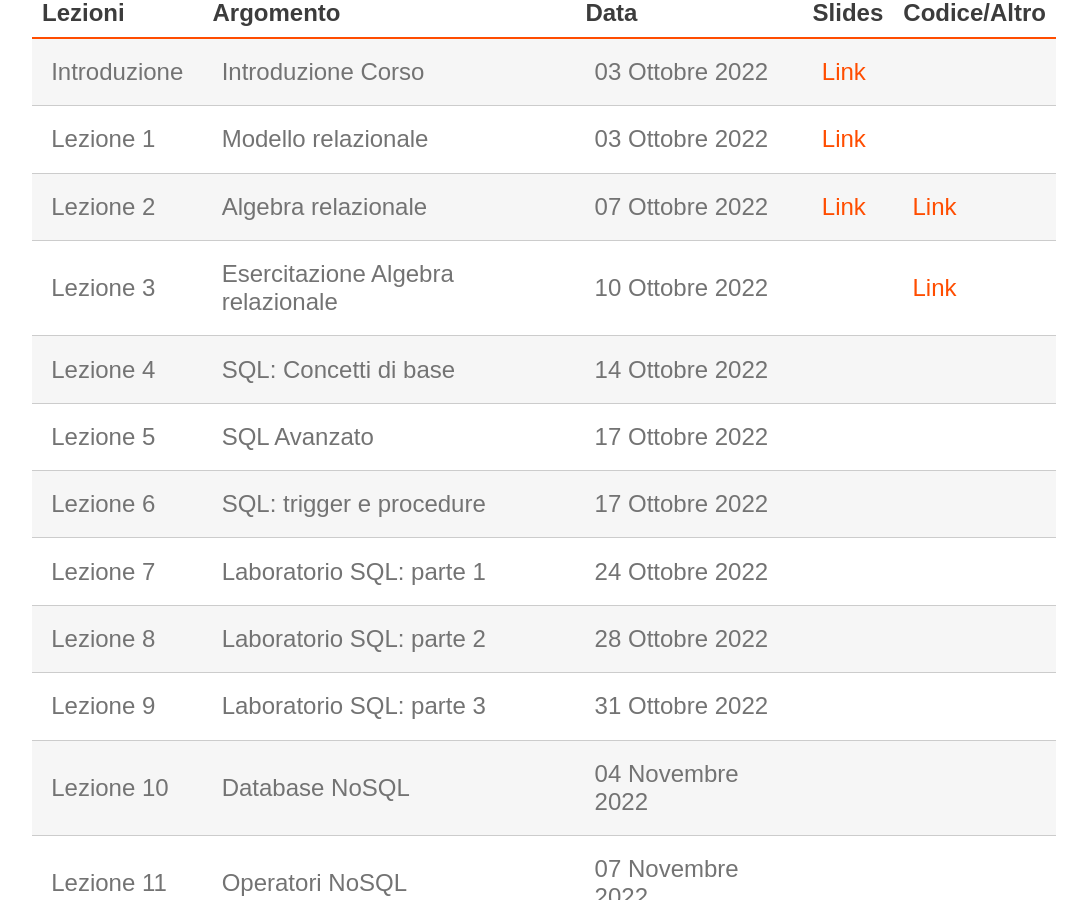
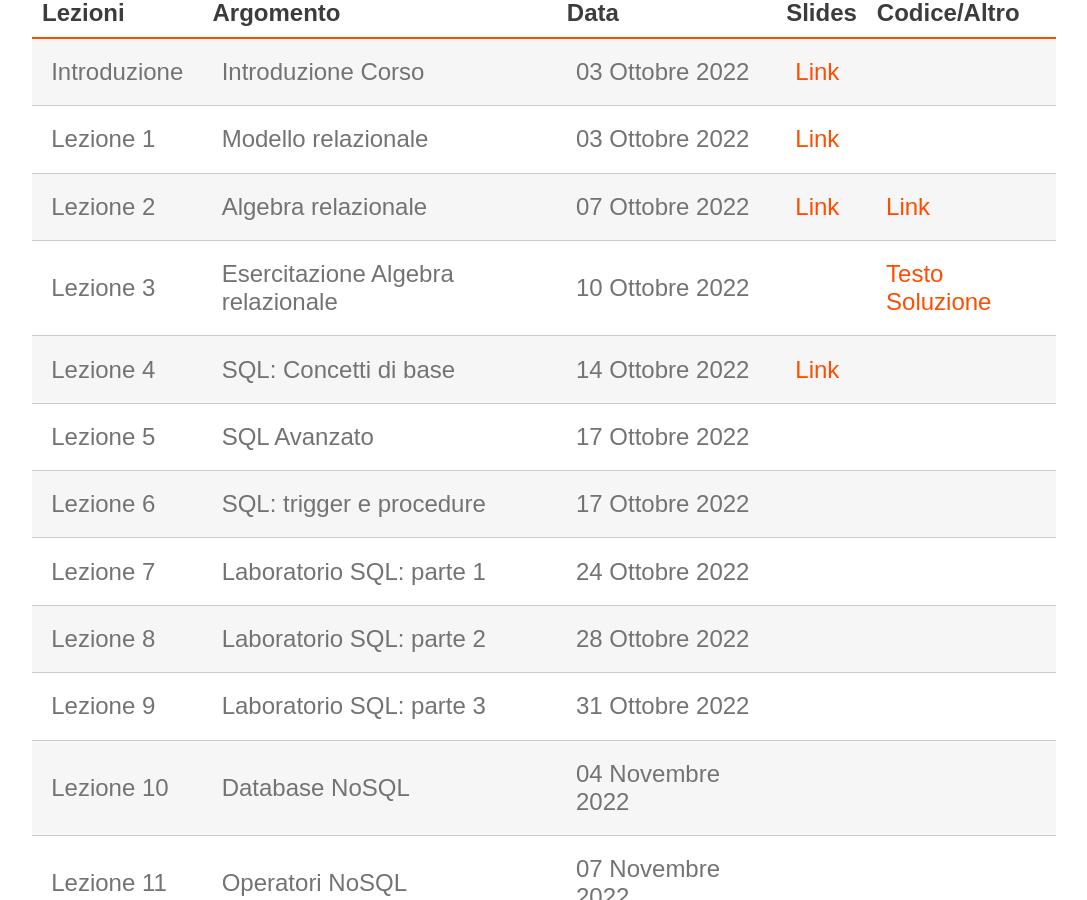
Before and after one commit to perceivelab/database-course, a Jekyll site: the page built from lezioni.md, in a window 1280 px wide and 900 px high, scrolled down 321 px. Shown: the whole window, without its empty margins (96-1183 px from the left). Built offline with Jekyll 4.4.1, drawn with Linux system fonts in a browser that asks for light colours; our own code applies the rules of GitHub Pages for plain Markdown files.

Commit message:
Update lezioni.md

```diff
--- a/lezioni.md
+++ b/lezioni.md
@@ -10,8 +10,8 @@ Questa pagina contiene le slide, note e gli esempi di codice delle lezioni del c
 | Introduzione  | Introduzione Corso                    | 03 Ottobre 2022   | [Link](https://drive.google.com/file/d/1u_I_BZALl_8nyqxvalevX5x7dyJV4yRw/view?usp=sharing)                                         |             |
 | Lezione 1  | Modello relazionale                      | 03 Ottobre 2022   | [Link](https://drive.google.com/file/d/15EaCh1d7VxnKTfylcErryjHwbERGk1Qo/view?usp=sharing)        |             |
 | Lezione 2  | Algebra relazionale                      | 07 Ottobre 2022   | [Link](https://drive.google.com/file/d/1A-qmts9eQMoQPqdN6f6_j1QWPLIntvNc/view?usp=sharing)                        |      [Link](https://drive.google.com/file/d/1xhLANQBfE-IPZenv5l__r-LpDB_vGVbi/view?usp=sharing)  |
-| Lezione 3  | Esercitazione Algebra relazionale        | 10 Ottobre 2022   |                         |   [Link](https://drive.google.com/file/d/1rKO9jEPbvPDXGFqN5TLWSCXxsN-ddXwu/view?usp=sharing)          |
-| Lezione 4  | SQL: Concetti di base                    | 14 Ottobre 2022   |                         |             |
+| Lezione 3  | Esercitazione Algebra relazionale        | 10 Ottobre 2022   |                         | [Testo](https://drive.google.com/file/d/1rKO9jEPbvPDXGFqN5TLWSCXxsN-ddXwu/view?usp=sharing) [Soluzione](https://drive.google.com/file/d/1uICFMgfGmf_m8rTpIYTc1TPksi9_VrBH/view?usp=sharing)            |
+| Lezione 4  | SQL: Concetti di base                    | 14 Ottobre 2022   | [Link](https://drive.google.com/file/d/12f3Y_c3bwVJnVp1Ql66YF8YHW7bcrxyf/view?usp=sharing)                        |             |
 | Lezione 5  | SQL Avanzato                             | 17 Ottobre 2022   |                         |             |
 | Lezione 6  | SQL: trigger e procedure                 | 17 Ottobre 2022   |                         |             |
 | Lezione 7  | Laboratorio SQL: parte 1                 | 24 Ottobre 2022   |                         |             |
```
